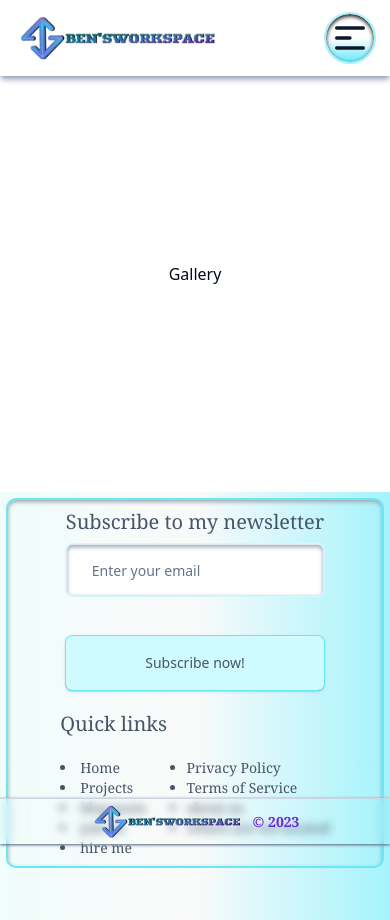
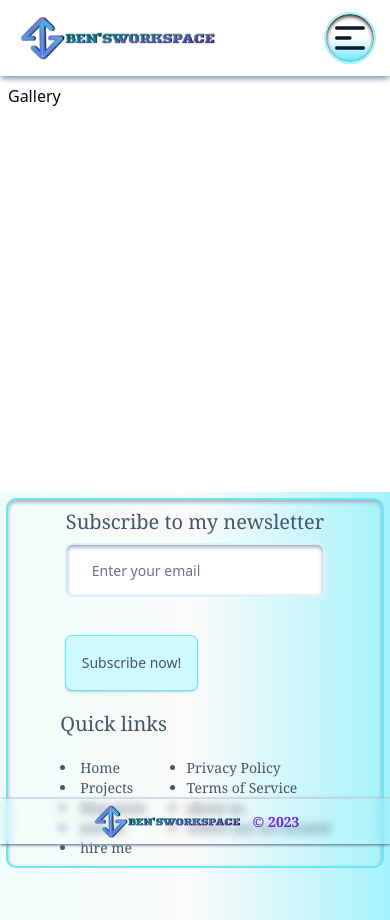
Before and after one commit to ditchk/bendev, a React (Vite) app: page /media in a window 390 px wide. Built offline with nearby package versions, Linux system fonts and the light colour scheme.

Commit message:
my first commit

```diff
--- a/src/_root/pages/Home.tsx
+++ b/src/_root/pages/Home.tsx
@@ -16,7 +16,7 @@ const Home = () => {
                   <li key={link.title} >
                     <h1 className="tittl_name">{link.title}</h1>
                     <h2 className="primary_text">{link.subTitle}</h2>
-                    <h3 className="paragraph_text">Welcome, my name is Benson Kigoci.I have aquired skills that will help your business scale up in this technology era.Using my expertise i will design stunning <br /> for your busines using the latest technology</h3>
+                    <h3 className="paragraph_text">I have aquired skills that will help your business scale up in this technology era.Using my expertise i will design stunning <br /> for your busines using the latest technology</h3>
                     <Button className="outline_btn font-serif hidden md:flex">Continue reading</Button>
                     <div className="flex flex-col md:hidden justify-center items-center">
                       <Link to={'/contact'} className="outline_btn rounded-md p-3 mt-10 my-10 font-serif">
--- a/src/global.css
+++ b/src/global.css
@@ -126,7 +126,7 @@
 }
 
 .subs_btn {
-  @apply outline outline-1 outline-cyan-300 text-center text-slate-600 px-8 py-[27px] shadow shadow-slate-400 hover:text-white hover:bg-black duration-700 bg-cyan-100
+  @apply outline outline-1 outline-cyan-300 text-center w-fit  text-slate-600 md:px-8 py-[27px] shadow shadow-slate-400 hover:text-white hover:bg-black duration-700 bg-cyan-100
 }
 
 .submit {
@@ -138,7 +138,7 @@
 }
 
 .default_container {
-  @apply flex flex-col justify-center items-center h-full px-2 my-32 md:my-0
+  @apply flex flex-1 md:justify-center m-2
 }
 
 .default_Contactcontainer {
```
